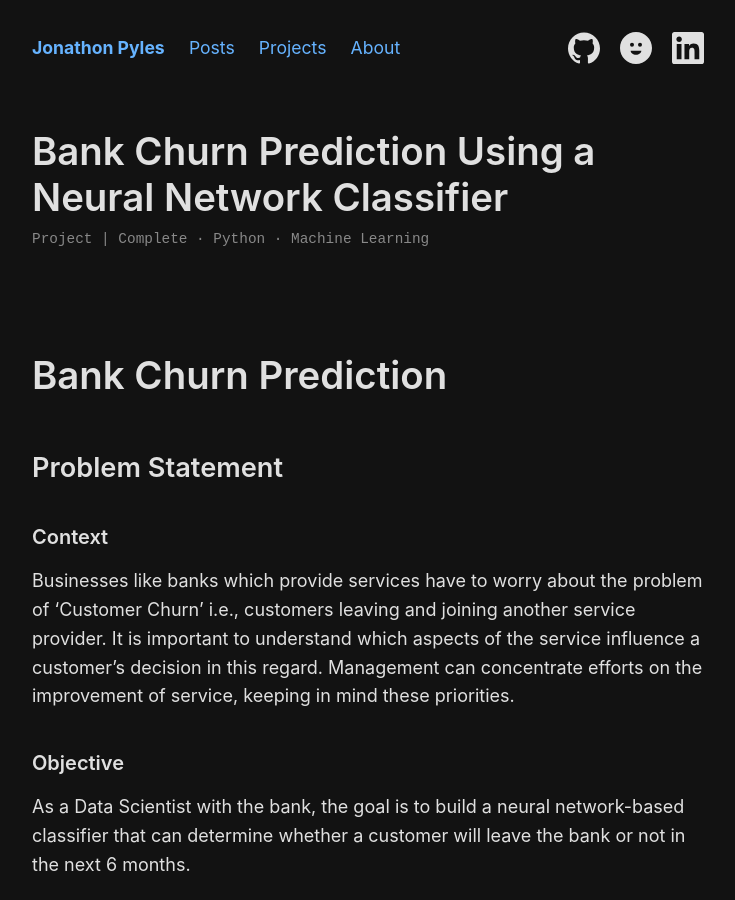
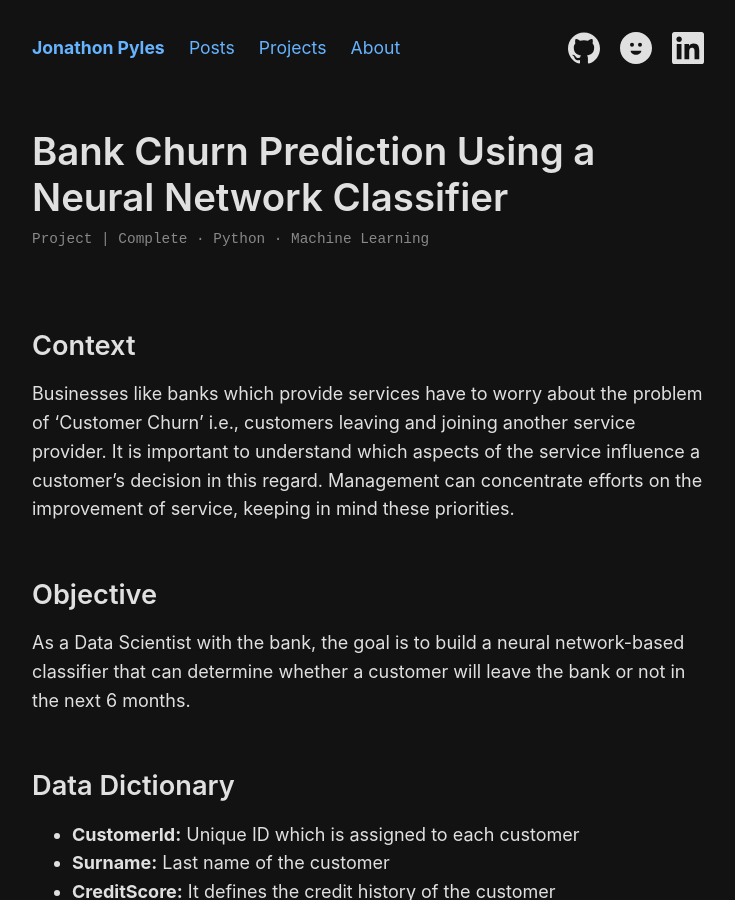
Before and after one commit to JNPyles/JNPyles.github.io, a Jekyll site: the page built from _posts/2024/2024-06-04-Bank-Churn-Prediction.md, in a window 1280 px wide and 900 px high. Shown: the whole window, without its empty margins (272-1007 px from the left). Built offline with Jekyll 4.4.1, drawn with Linux system fonts in a browser that asks for light colours; nearby versions of some CDN libraries.

Commit message:
Website Updates

```diff
--- a/_posts/2024/2024-06-04-Bank-Churn-Prediction.md
+++ b/_posts/2024/2024-06-04-Bank-Churn-Prediction.md
@@ -8,18 +8,13 @@ description: "Building a neural network-based classifier that can determine whet
 excerpt: "Building a neural network-based classifier that can determine whether a customer will leave the bank or not in the next 6 months."
 image: /assets/images/2024-02-18-Python-Data-Visualization/data-visualization-with-python.jpg
 ---
-
-# Bank Churn Prediction
-
-## Problem Statement
-
-### Context
+## Context
 Businesses like banks which provide services have to worry about the problem of 'Customer Churn' i.e., customers leaving and joining another service provider. It is important to understand which aspects of the service influence a customer's decision in this regard. Management can concentrate efforts on the improvement of service, keeping in mind these priorities.
 
-### Objective
+## Objective
 As a Data Scientist with the bank, the goal is to build a neural network-based classifier that can determine whether a customer will leave the bank or not in the next 6 months.
 
-### Data Dictionary
+## Data Dictionary
 * **CustomerId:** Unique ID which is assigned to each customer
 * **Surname:** Last name of the customer
 * **CreditScore:** It defines the credit history of the customer
```
Also changed, not shown: _posts/2001/2001-12-10-The-Federalist-on-Federalism.md (+2 -2 lines), _posts/2024/2024-02-18-Python-Data-Visualization.md (+4 -4 lines).
